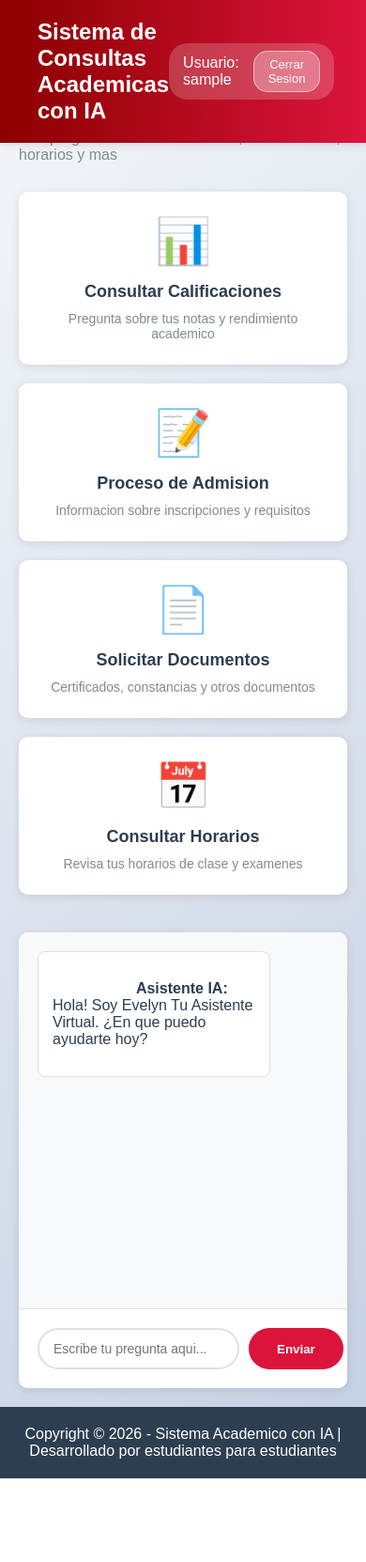
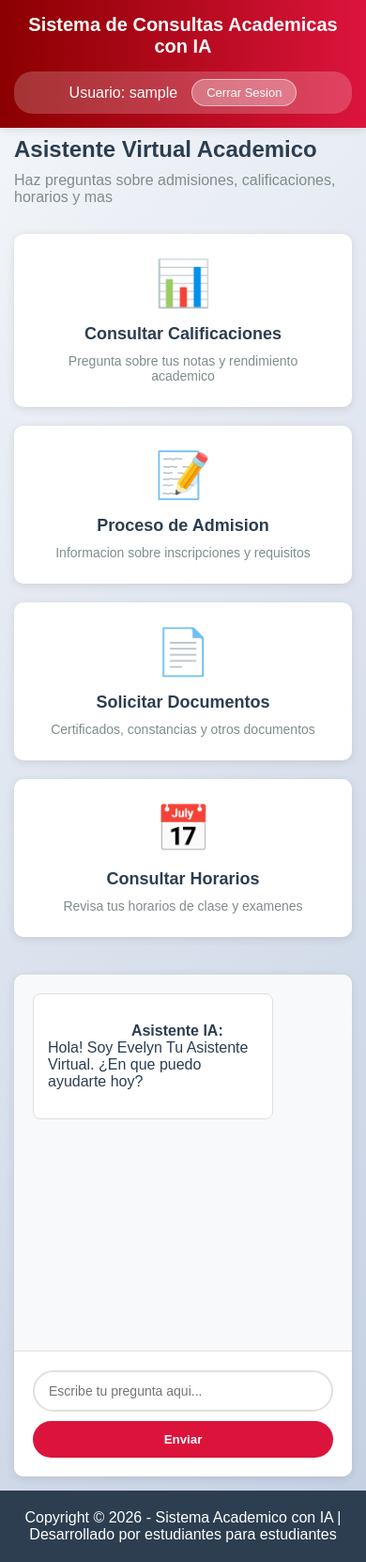
Before and after one commit to BrayanUrquijo/Proyecto-Final-Desarrollo-De-Software-Web-Institucional, a Flask app: page /dashboard in a window 390 px wide. Shown: the whole page at 94% size. Before the commit the page ends 1573 px from the top, so only its background shows below. Run offline with Flask 3, Linux system fonts and the light colour scheme; the visitor is signed in with stand-in values (Sample User, id 1).

Commit message:
UI/UX: arreglar diseño en dispositivos móviles, renderizado de markdown y prompt base

```diff
--- a/app.py
+++ b/app.py
@@ -89,7 +89,16 @@ llm = ChatGoogleGenerativeAI(
 # ============ SYSTEM PROMPT ============
 
 SYSTEM_PROMPT = """
-Eres un asistente virtual académico de una universidad.
+Eres un asistente virtual académico de una universidad y te llamas Evelyn.
+
+Tu función es brindar apoyo a estudiantes en temas académicos y administrativos.
+
+ESTILO DE RESPUESTA:
+- No es necesario que te presentes con tu nombre (Evelyn) en cada mensaje. Solo consérvalo como tu identidad interna y úsalo si te preguntan tu nombre.
+- Lenguaje claro, organizado y bien estructurado.
+- Usa listas con viñetas cuando enumeres información.
+- Redacción profesional, amable y respetuosa.
+
 
 Tu función es brindar apoyo a estudiantes en temas académicos y administrativos, incluyendo:
 - Calificaciones
@@ -226,9 +235,9 @@ def chat():
         db.session.add(msg_user_db)
         db.session.commit()
 
-        # Obtener historial desde la BD (últimos 20)
+        # Obtener historial desde la BD (Ãºltimos 20)
         historial_db = Mensaje.query.filter_by(session_id=session_id).order_by(Mensaje.id.desc()).limit(20).all()
-        historial_db.reverse()  # Orden cronológico
+        historial_db.reverse()  # Orden cronolÃ³gico
 
         # Preparar mensajes
         mensajes = [SystemMessage(content=SYSTEM_PROMPT)]
--- a/static/css/styles.css
+++ b/static/css/styles.css
@@ -251,9 +251,28 @@ body {
         display: none;
     }
 
+    .header {
+        flex-direction: column;
+        padding: 15px;
+        gap: 15px;
+        text-align: center;
+        height: auto;
+    }
+
+    .header h1 {
+        font-size: 20px;
+    }
+
+    .user-info {
+        width: 100%;
+        justify-content: center;
+        flex-wrap: wrap;
+    }
+
     .main-content {
         margin-left: 0;
-        padding: 20px;
+        margin-top: 130px; /* Para acomodar el header más grande en móvil */
+        padding: 15px;
     }
 
     .footer {
@@ -263,4 +282,15 @@ body {
     .options-grid {
         grid-template-columns: 1fr;
     }
+
+    /* Ajustar chat en móvil */
+    .chat-input-container {
+        flex-direction: column;
+        gap: 10px;
+    }
+
+    .chat-input-container button {
+        margin-left: 0;
+        width: 100%;
+    }
 }
--- a/static/js/dashboard.js
+++ b/static/js/dashboard.js
@@ -60,10 +60,21 @@ function addMessage(text, sender) {
     messageDiv.className = `message ${sender === 'user' ? 'user-message' : 'bot-message'}`;
 
     const label = document.createElement("strong");
-    label.textContent = sender === "user" ? "Tu: " : "Asistente IA: ";
+    label.textContent = sender === "user" ? "Tu: " : "Asistente IA (Evelyn): ";
 
     const content = document.createElement("span");
-    content.textContent = text;
+
+    if (sender === 'bot') {
+        // Parsear markdown basico: Negrilla (**texto**), Cursiva (*texto* o _texto_), y saltos de linea
+        let formattedText = text
+            .replace(/\*\*(.*?)\*\*/g, '<strong>$1</strong>')
+            .replace(/\*(.*?)\*/g, '<em>$1</em>')
+            .replace(/_(.*?)_/g, '<em>$1</em>')
+            .replace(/\n/g, '<br>');
+        content.innerHTML = formattedText;
+    } else {
+        content.textContent = text;
+    }
 
     messageDiv.appendChild(label);
     messageDiv.appendChild(content);
```
Also changed, not shown: init_neon_db.py (added, +20 -0 lines).
